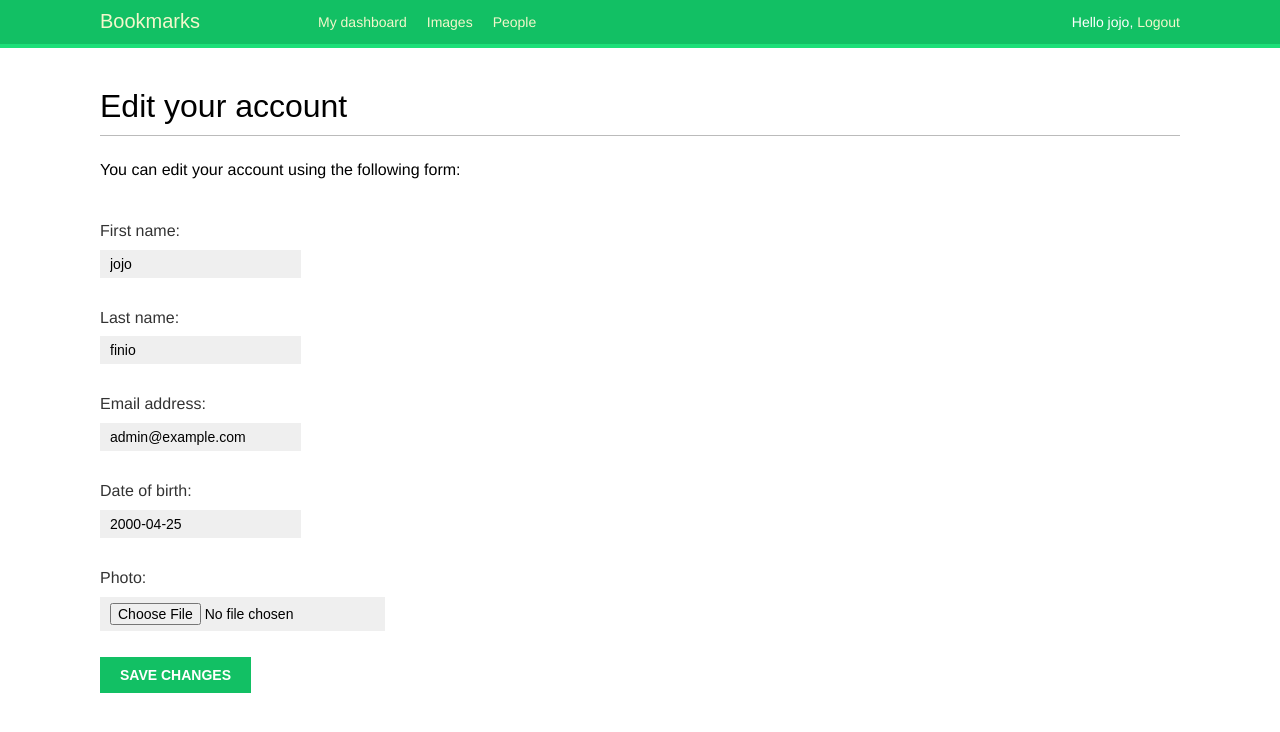
After one commit to AleksJh/social, a Django app: page /edit/ in a window 1280 px wide. The commit adds this page. Shown: the top 732 px of the page. Run offline with Django 4.2, Linux system fonts and the light colour scheme; a user stored in the database is signed in; data comes from the database, SQL or seed files in the repository; both versions use the stored data as it was after the commit; some web fonts are replaced.

Commit message:
feat: Add user profile management
Adds Profile model (one-to-one with User) and implements user/profile editing forms.

```diff
--- a/bookmarks/account/forms.py
+++ b/bookmarks/account/forms.py
@@ -1,5 +1,6 @@
 from django import forms
 from django.contrib.auth.models import User
+from .models import Profile
 
 
 class LoginForm(forms.Form):
@@ -20,3 +21,14 @@ class UserRegistrationForm(forms.ModelForm):
         if cd["password"] != cd["password2"]:
             raise forms.ValidationError("Passwords don't match.")
         return cd["password2"]
+
+
+class UserEditForm(forms.ModelForm):
+    class Meta:
+        model = User
+        fields = ['first_name', 'last_name', 'email']
+
+class ProfileEditForm(forms.ModelForm):
+    class Meta:
+        model = Profile
+        fields = ['date_of_birth', 'photo']
--- a/bookmarks/account/models.py
+++ b/bookmarks/account/models.py
@@ -1,3 +1,11 @@
-# from django.db import models
+from django.db import models
+from django.conf import settings
 
-# Create your models here.
+class Profile(models.Model):
+    user = models.OneToOneField(settings.AUTH_USER_MODEL,
+                                on_delete=models.CASCADE)
+    date_of_birth = models.DateField(blank=True, null=True)
+    photo = models.ImageField(upload_to='users/%Y/%m/%d', blank=True)
+
+    def __str__(self):
+        return f'Profile of {self.user.username}'
--- a/bookmarks/account/templates/account/dashboard.html
+++ b/bookmarks/account/templates/account/dashboard.html
@@ -2,5 +2,6 @@
 {% block title %}Dashboard{% endblock %}
 {% block content %}
  <h1>Dashboard</h1>
- <p>Welcome to your dashboard.</p>
+ <p>Welcome to your dashboard. You can <a href="{% url 'edit' %}">edit your profile</a>
+ or <a href="{% url 'password_change' %}">change your password</a>.</p>
 {% endblock %}
--- /dev/null
+++ b/bookmarks/account/templates/account/edit.html
@@ -0,0 +1,12 @@
+{% extends "base.html" %}
+{% block title %}Edit your account{% endblock %}
+{% block content %}
+ <h1>Edit your account</h1>
+ <p>You can edit your account using the following form:</p>
+ <form method="post" enctype="multipart/form-data">
+ {{ user_form.as_p }}
+ {{ profile_form.as_p }}
+ {% csrf_token %}
+ <p><input type="submit" value="Save changes"></p>
+ </form>
+{% endblock %}
--- a/bookmarks/account/urls.py
+++ b/bookmarks/account/urls.py
@@ -32,4 +32,5 @@ urlpatterns = [
     path("", include("django.contrib.auth.urls")),
     path("", views.dashboard, name="dashboard"),
     path("register/", views.register, name="register"),
+    path('edit/', views.edit, name='edit'),
 ]
--- a/bookmarks/account/views.py
+++ b/bookmarks/account/views.py
@@ -2,8 +2,10 @@
 # from django.contrib.auth import authenticate, login
 from django.contrib.auth.decorators import login_required
 from django.shortcuts import render
+from .models import Profile
+from .forms import UserRegistrationForm, UserEditForm, \
+                   ProfileEditForm
 
-from .forms import UserRegistrationForm
 
 # def user_login(request):
 # #     if request.method == 'POST':
@@ -38,9 +40,33 @@ def register(request):
             new_user = user_form.save(commit=False)
             new_user.set_password(user_form.cleaned_data["password"])
             new_user.save()
+            Profile.objects.create(user=new_user)
             return render(
                 request, "registration/register_done.html", {"new_user": new_user}
             )
     else:
         user_form = UserRegistrationForm()
     return render(request, "registration/register.html", {"user_form": user_form})
+
+
+@login_required
+def edit(request):
+    if request.method == 'POST':
+        user_form = UserEditForm(instance=request.user,
+                                 data=request.POST)
+        profile_form = ProfileEditForm(
+            instance=request.user.profile,
+            data=request.POST,
+            files=request.FILES
+        )
+        if user_form.is_valid() and profile_form.is_valid():
+            user_form.save()
+            profile_form.save()
+    else:
+        user_form = UserEditForm(instance=request.user)
+        profile_form = ProfileEditForm(instance=request.user.profile)
+
+    return render(request,
+                  'account/edit.html',
+                  {'user_form': user_form,
+                   'profile_form': profile_form})
--- a/bookmarks/bookmarks/settings.py
+++ b/bookmarks/bookmarks/settings.py
@@ -132,4 +132,9 @@ LOGIN_URL = "login"
 LOGOUT_URL = "logout"
 
 
+# Email settings
 EMAIL_BACKEND = "django.core.mail.backends.console.EmailBackend"
+
+
+MEDIA_URL = 'media/'
+MEDIA_ROOT = BASE_DIR / 'media'
--- a/bookmarks/bookmarks/urls.py
+++ b/bookmarks/bookmarks/urls.py
@@ -16,9 +16,16 @@ Including another URLconf
 
 from django.contrib import admin
 from django.urls import include, path
+from django.conf import settings
+from django.conf.urls.static import static
+
 
 urlpatterns = [
     path("", include("account.urls")),
     path("admin/", admin.site.urls),
     path("account/", include("account.urls")),
 ]
+
+if settings.DEBUG:
+    urlpatterns += static(settings.MEDIA_URL,
+                          document_root=settings.MEDIA_ROOT)
--- a/pyproject.toml
+++ b/pyproject.toml
@@ -1,6 +1,6 @@
 [project]
 name = "social"
-version = "0.1.0"
+version = "0.1.1"
 description = "Social network application from Antonio Melé's book Django 4 By Example."
 authors = [
     {name = "Aleksan.Jhangiryan",email = "lernagorc90@gmail.com"}
```
Also changed, not shown: bookmarks/account/admin.py (+6 -2 lines), bookmarks/account/migrations/0001_initial.py (added), bookmarks/db.sqlite3.
